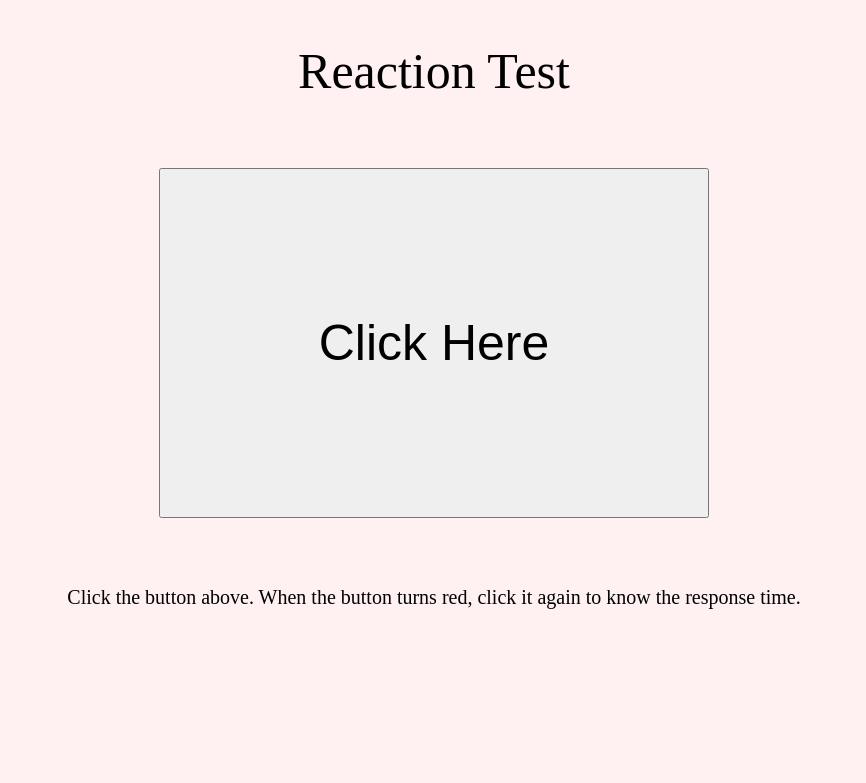
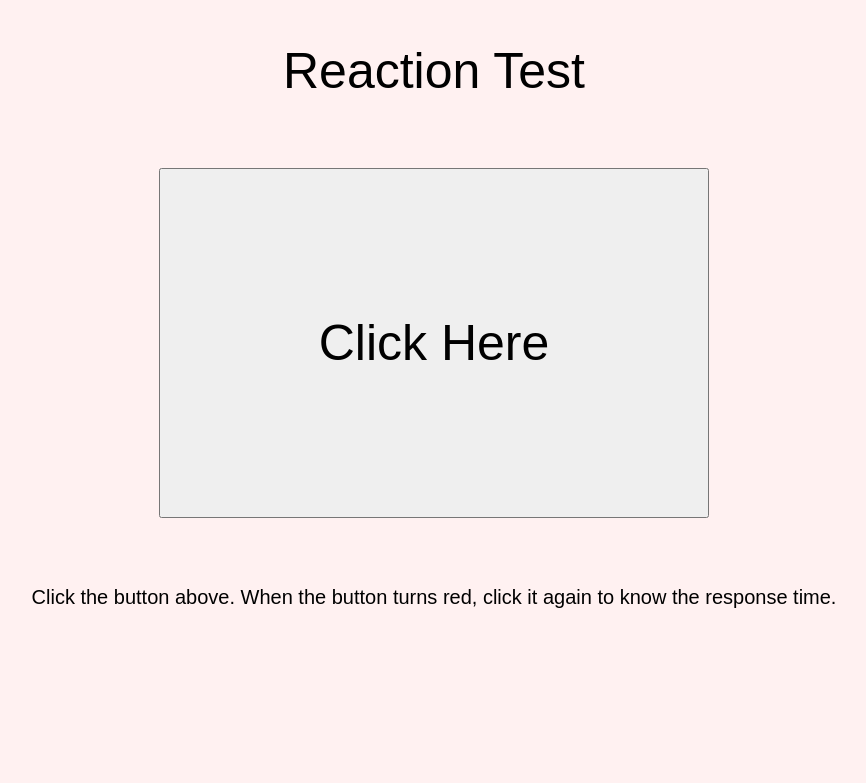
Before and after one commit to BinL233/Website_BinLTools_Django, a Django app: page /reactiontest/ in a window 1280 px wide. Shown: the top 783 px of the page, without its empty margins (206-1072 px from the left). Run offline with Django 4.2, Linux system fonts and the light colour scheme.

Commit message:
Changed font

```diff
--- a/BinLTools/templates/digitconverter.html
+++ b/BinLTools/templates/digitconverter.html
@@ -7,6 +7,7 @@
             <style>
                 body{
                     background-color: #FFF1F1;
+                    font-family: Arial;
                 }
             </style>
             <script>
--- a/BinLTools/templates/index.html
+++ b/BinLTools/templates/index.html
@@ -7,6 +7,7 @@
         <style>
             body{
                 background-color: #FFF1F1;
+                font-family: Arial;
             }
         </style>
         <link rel="stylesheet" herf="style.css">
--- a/BinLTools/templates/reaction.html
+++ b/BinLTools/templates/reaction.html
@@ -11,6 +11,7 @@
                 }
                 body{
                     background-color: #FFF1F1;
+                    font-family: Arial;
                 }
             </style>
     </head>
```
